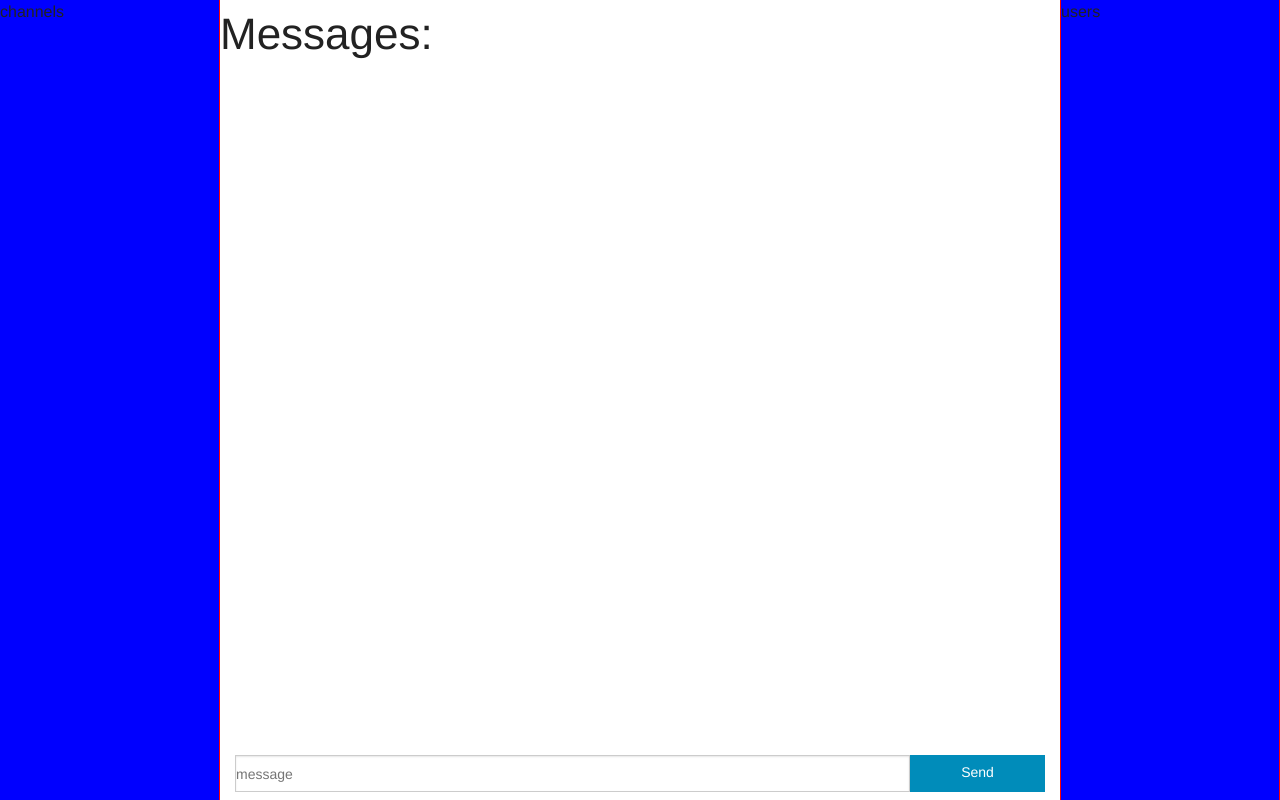
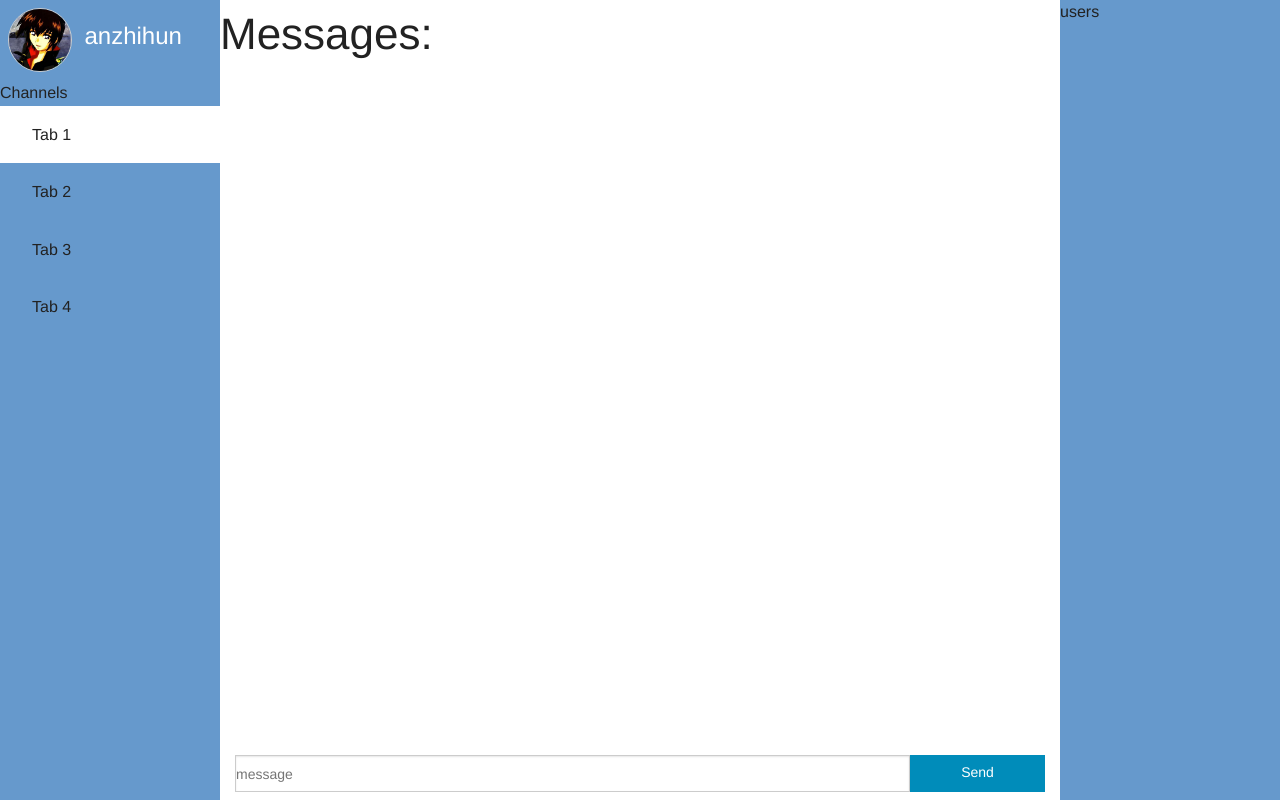
Before and after one commit to anzhihun/quanquan, a plain HTML site: page www/index.html in a window 1280 px wide. Drawn offline with Linux system fonts and the light colour scheme.

Commit message:
make channel panel

```diff
--- a/www/css/quanquan.css
+++ b/www/css/quanquan.css
@@ -15,12 +15,10 @@ body {
     float: left;
     width: 220px;
     height: 100%;
-    background: blue;
-    border-right: 1px solid red;
+    background: #6699cc;
 }
 .right {
     float: right;
-    border-left: 1px solid red;
 }
 
 .main {
@@ -56,3 +54,11 @@ body {
     bottom:0;
     width:100%;
 }
+
+.head_img {
+    margin: 0.5em;
+    width: 64px;
+    height: 64px;
+    border-radius: 32px;
+    border: 1px solid #ccc;
+}
--- a/www/view/mainWindow.html
+++ b/www/view/mainWindow.html
@@ -1,6 +1,24 @@
 <div class="main_frame">
-    <div class="left">channels</div>
+    <div class="left">
+
+        <div>
+            <img src="/images/anzhihun.png" / class="head_img"> <span style="color: white;font-size: 1.5em;">anzhihun</span>
+        </div>
+        <div style="width:100%;">
+
+            <dl class="tabs vertical" data-tab style="max-width:100%; width:100%;">
+                Channels
+                <dd class="active"><a href="#panel1">Tab 1</a></dd>
+                <dd><a href="#panel2" style="background: transparent;">Tab 2</a></dd>
+                <dd><a href="#panel3" style="background: transparent;">Tab 3</a></dd>
+                <dd><a href="#panel4" style="background: transparent;">Tab 4</a></dd>
+            </dl>
+        </div>
+
+    </div>
+
     <div class="right">users</div>
+
     <div class="main">
         <div class="message_area">
             <h1>Messages: </h1>
```
Also changed, not shown: www/favicon.ico (added), www/images/anzhihun.png (added).
